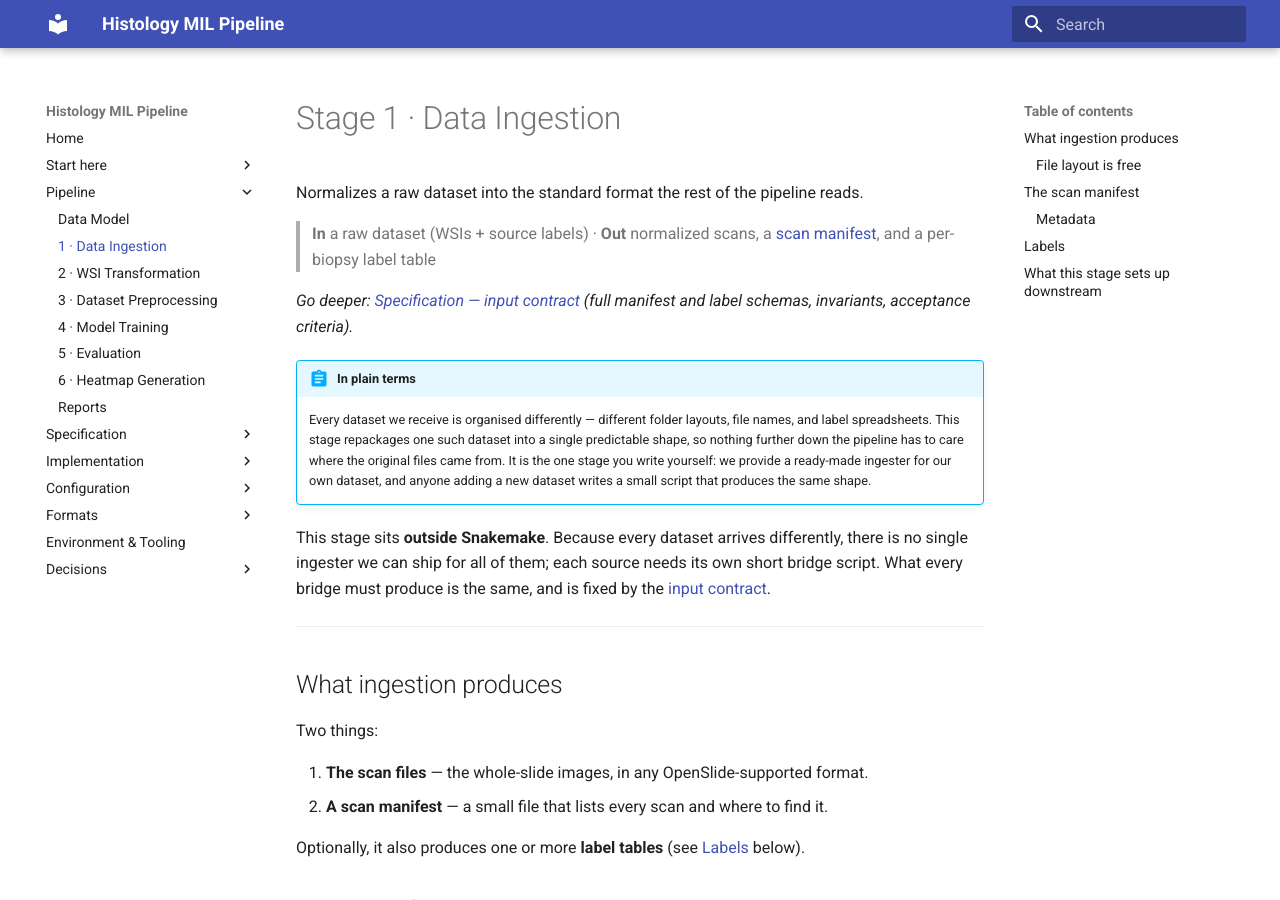
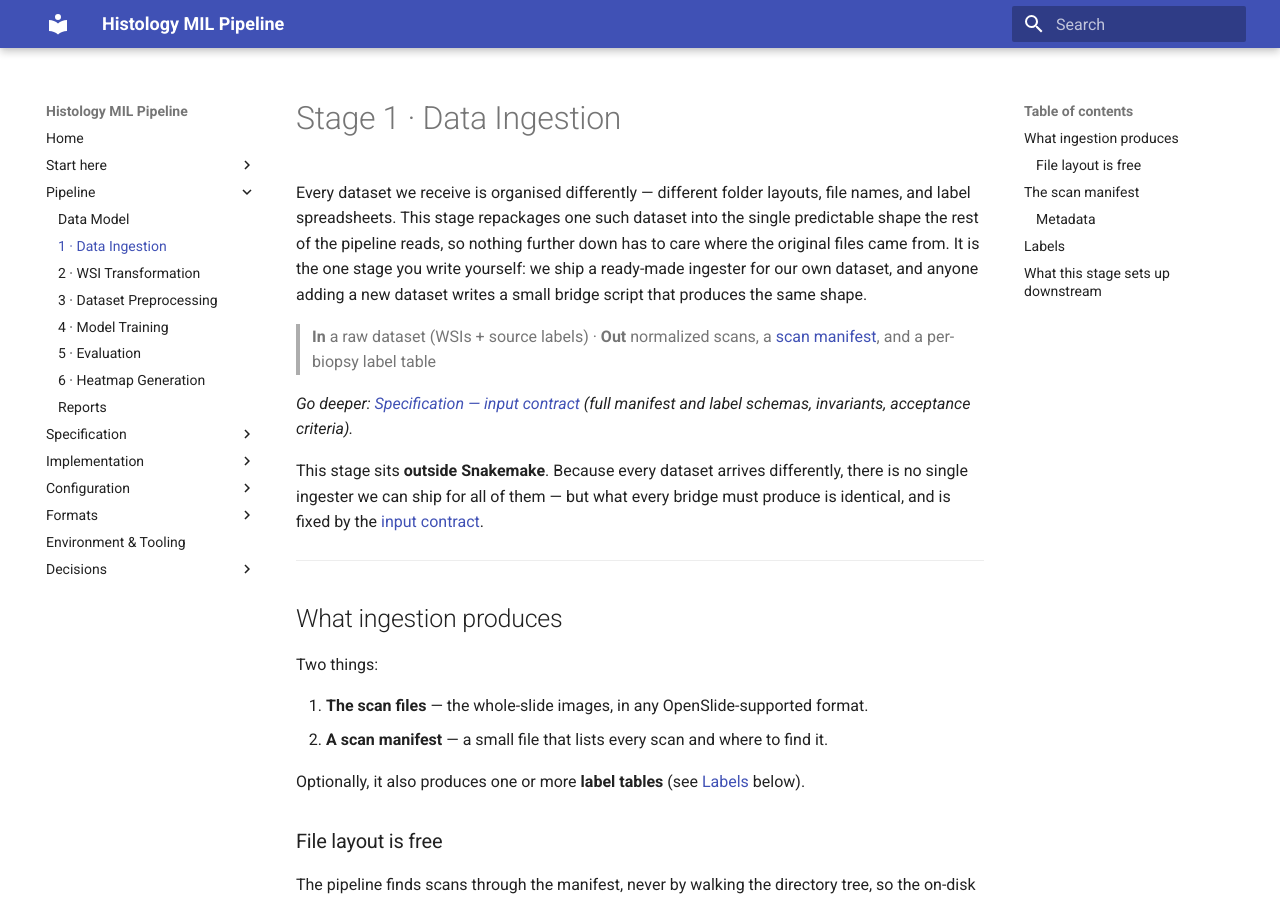
Before and after one commit to TheodorLindberg/SPRINTER_CLAM_DESIGN, an MkDocs documentation site: the page built from docs/design/03-data-ingestion.md, in a window 1280 px wide and 900 px high. Built offline with MkDocs 1.6.1 and Material for MkDocs 9.7.7, drawn with Linux system fonts in a browser that asks for light colours.

Commit message:
Ingestion: plain-paragraph lead instead of callout box
Per review: drop the admonition box; lead with a plainly-worded
opening paragraph. This is the template for the other stage pages.

Co-Authored-By: Claude Opus 4.8 <noreply@anthropic.com>

```diff
--- a/docs/design/03-data-ingestion.md
+++ b/docs/design/03-data-ingestion.md
@@ -1,15 +1,12 @@
 # Stage 1 · Data Ingestion
 
-Normalizes a raw dataset into the standard format the rest of the pipeline reads.
+Every dataset we receive is organised differently — different folder layouts, file names, and label spreadsheets. This stage repackages one such dataset into the single predictable shape the rest of the pipeline reads, so nothing further down has to care where the original files came from. It is the one stage you write yourself: we ship a ready-made ingester for our own dataset, and anyone adding a new dataset writes a small bridge script that produces the same shape.
 
 > **In** a raw dataset (WSIs + source labels) · **Out** normalized scans, a [scan manifest](#the-scan-manifest), and a per-biopsy label table
 
 *Go deeper: [Specification — input contract](../spec/data-ingestion.md) (full manifest and label schemas, invariants, acceptance criteria).*
 
-!!! abstract "In plain terms"
-    Every dataset we receive is organised differently — different folder layouts, file names, and label spreadsheets. This stage repackages one such dataset into a single predictable shape, so nothing further down the pipeline has to care where the original files came from. It is the one stage you write yourself: we provide a ready-made ingester for our own dataset, and anyone adding a new dataset writes a small script that produces the same shape.
-
-This stage sits **outside Snakemake**. Because every dataset arrives differently, there is no single ingester we can ship for all of them; each source needs its own short bridge script. What every bridge must produce is the same, and is fixed by the [input contract](../spec/data-ingestion.md).
+This stage sits **outside Snakemake**. Because every dataset arrives differently, there is no single ingester we can ship for all of them — but what every bridge must produce is identical, and is fixed by the [input contract](../spec/data-ingestion.md).
 
 ---
 
```
